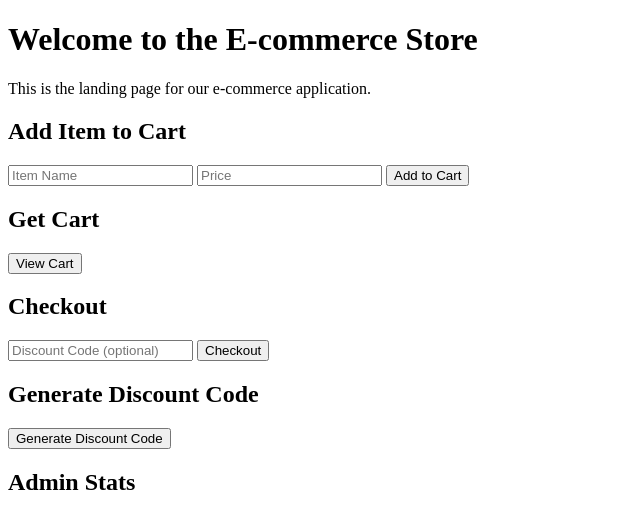
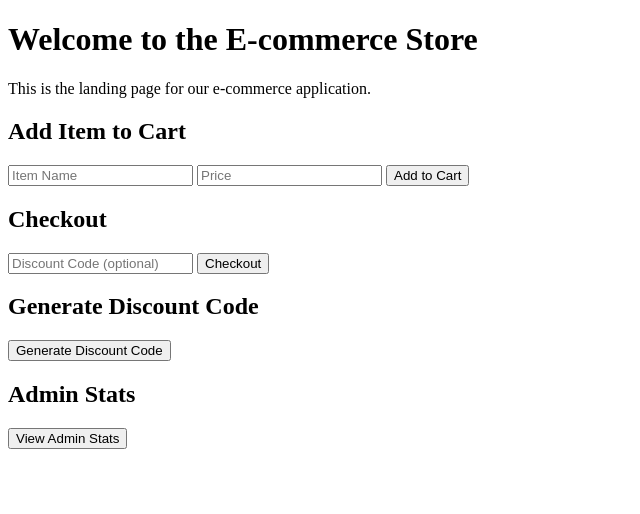
Before and after one commit to Puneetsd3/ecommerce_assign, a Django app: page / in a window 1280 px wide. Shown: the top 514 px of the page, without its empty margins (0-640 px from the left). Run offline with Django 5.2, Linux system fonts and the light colour scheme.

Commit message:
Updating project files

```diff
--- a/ecommerce/urls.py
+++ b/ecommerce/urls.py
@@ -7,5 +7,4 @@ urlpatterns = [
     path('cart/<str:user_id>/', get_cart),     # GET method for viewing cart
     path('checkout/<str:user_id>/', checkout),
     path('generate_discount/', generate_discount),
-    path('admin/stats/', admin_stats),
-]
+    path('admin/stats/', admin_stats),]
--- a/templates/index.html
+++ b/templates/index.html
@@ -15,8 +15,8 @@
 <input type="number" id="price" placeholder="Price" />
 <button onclick="addToCart('user1')">Add to Cart</button>
 
-<h2>Get Cart</h2>
-<button onclick="getCart('user1')">View Cart</button>
+<!-- <h2>Get Cart</h2>
+<button onclick="getCart('user1')">View Cart</button> -->
 
 <h2>Checkout</h2>
 <input type="text" id="discountCode" placeholder="Discount Code (optional)" />
@@ -53,6 +53,8 @@ async function getCart(userId) {
   document.getElementById('result').innerText = JSON.stringify(data);
 }
 
+
+
 async function checkout(userId) {
   const discountCode = document.getElementById('discountCode').value;
 
```
